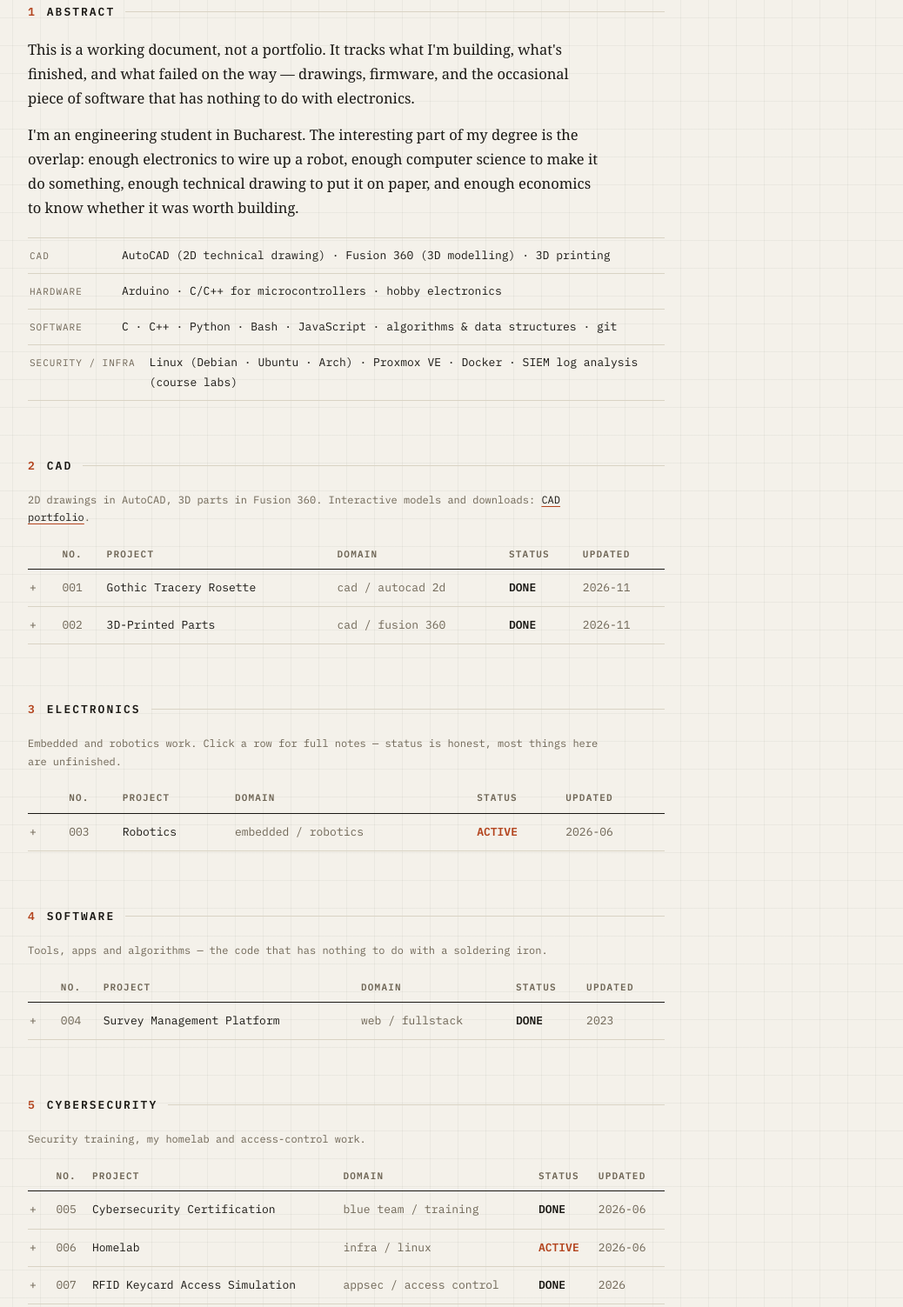
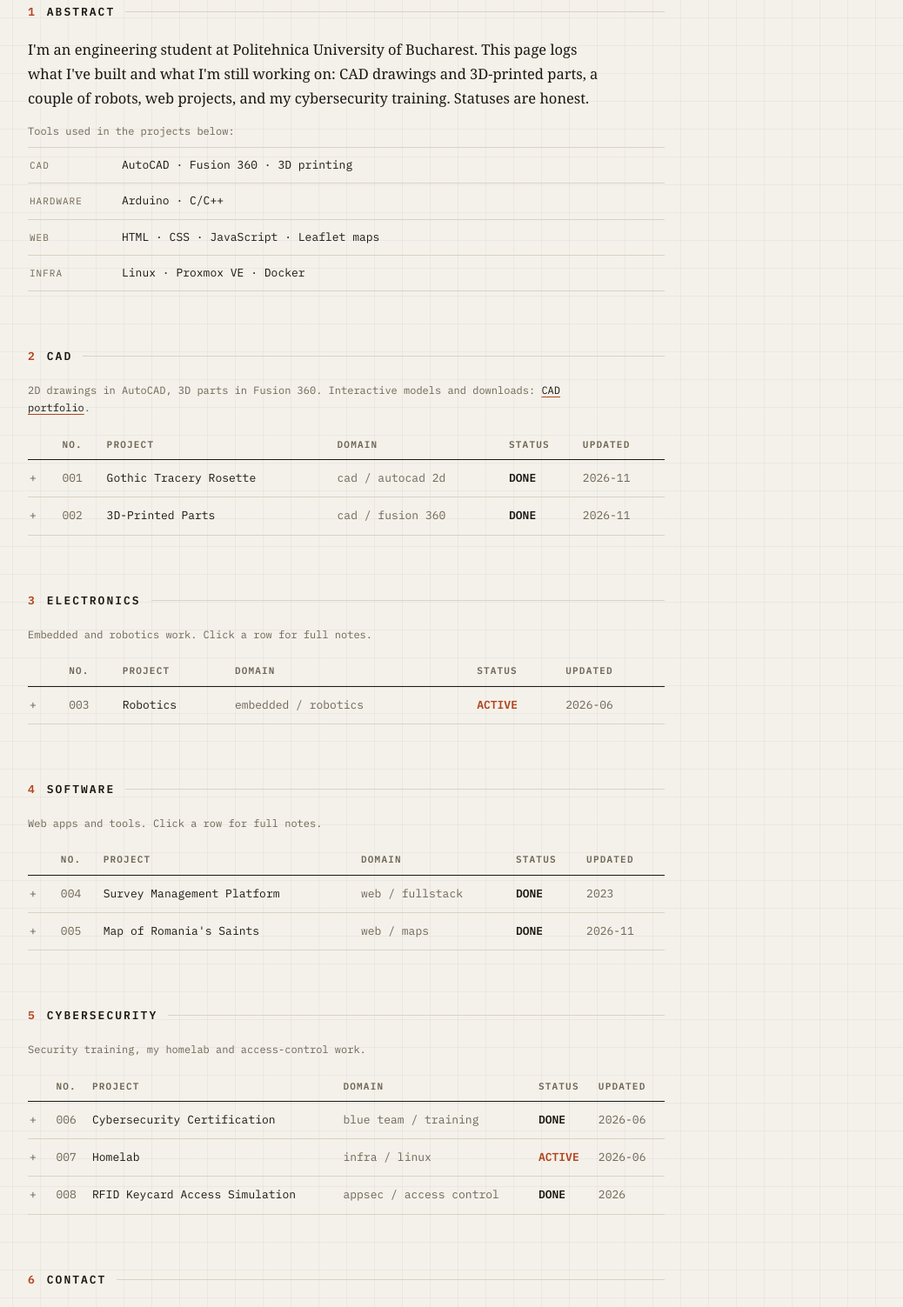
Before and after one commit to Tinuku/personal-website, a plain HTML site: page index.html in a window 1280 px wide. Shown: the part 364-1867 px from the top of the page at 87% size, without its empty margins (242-1280 px from the left). Drawn offline with Linux system fonts and the light colour scheme.

Commit message:
Shorter abstract listing only tools used on the page; add the saints map
Co-Authored-By: Claude Opus 5.5 <noreply@anthropic.com>
Claude-Session: https://claude.ai/code/session_01GL5rMyRvv24U32vSq4eRg4

```diff
--- a/data.js
+++ b/data.js
@@ -5,7 +5,7 @@ window.SITE_DATA = {
     [
       "0.5",
       "2026-11-18",
-      "Added a CAD section (AutoCAD and Fusion 360); trimmed the log to work that is finished or actually in progress."
+      "Added a CAD section and the saints map; trimmed the log to work that is finished or actually in progress."
     ],
     [
       "0.4",
@@ -62,6 +62,15 @@ window.SITE_DATA = {
     },
     {
       "no": "005",
+      "category": "software",
+      "title": "Map of Romania's Saints",
+      "domain": "web / maps",
+      "status": "done",
+      "updated": "2026-11",
+      "details": "\n      <h5>Overview</h5>\n      <p>An interactive map of the saints canonised by the Romanian Orthodox Church, including those canonised in 2025. Built with <code>Leaflet</code> and OpenStreetMap; plain HTML and JavaScript, no build step. <a href=\"https://tinuku.github.io/harta-sfinti/\">Open the map</a>.</p>\n      <h5>Features</h5>\n      <ul>\n        <li><span class=\"mk x\">[x]</span>82 saints with short biographies in Romanian and English</li>\n        <li><span class=\"mk x\">[x]</span>Portraits loaded automatically from Wikipedia, with a fallback when none exists</li>\n        <li><span class=\"mk x\">[x]</span>Markers grouped into numbered clusters where several saints share a place</li>\n        <li><span class=\"mk x\">[x]</span>Search that ignores diacritics, plus filters by category</li>\n      </ul>"
+    },
+    {
+      "no": "006",
       "category": "cybersecurity",
       "title": "Cybersecurity Certification",
       "domain": "blue team / training",
@@ -70,7 +79,7 @@ window.SITE_DATA = {
       "details": "\n      <h5>Credential</h5>\n      <p>Cybersecurity Certification — <b>Wawiwa Tech Training / NewTech Academy</b>, June 2026. Final grade\n      <b>9.55 / 10</b> on the technical exam and capstone presentation.</p>\n      <h5>Course labs (simulated company networks)</h5>\n      <ul>\n        <li><span class=\"mk x\">[x]</span>Vulnerability assessment and network traffic analysis</li>\n        <li><span class=\"mk x\">[x]</span>Incident response procedures</li>\n        <li><span class=\"mk x\">[x]</span>SIEM dashboards for log analysis and threat hunting</li>\n        <li><span class=\"mk x\">[x]</span>Hardening Linux systems and containers</li>\n      </ul>"
     },
     {
-      "no": "006",
+      "no": "007",
       "category": "cybersecurity",
       "title": "Homelab",
       "domain": "infra / linux",
@@ -79,7 +88,7 @@ window.SITE_DATA = {
       "details": "\n      <h5>Overview</h5>\n      <p>I run <code>Proxmox VE</code> on my own hardware to host Linux virtual machines and <code>Docker</code> containers, and use it to practise what the course taught.</p>\n      <h5>Work</h5>\n      <ul>\n        <li><span class=\"mk x\">[x]</span>Linux VMs (Debian, Ubuntu, Arch) — users, permissions, firewall rules</li>\n        <li><span class=\"mk t\">[~]</span>Hardening the services I run</li>\n      </ul>"
     },
     {
-      "no": "007",
+      "no": "008",
       "category": "cybersecurity",
       "title": "RFID Keycard Access Simulation",
       "domain": "appsec / access control",
--- a/index.html
+++ b/index.html
@@ -181,20 +181,16 @@ footer{
 <section id="abstract">
   <h2><span class="n">1</span> Abstract</h2>
   <p>
-    This is a working document, not a portfolio. It tracks what I'm building, what's finished,
-    and what failed on the way — drawings, firmware, and the occasional piece of software
-    that has nothing to do with electronics.
+    I'm an engineering student at Politehnica University of Bucharest. This page logs what I've
+    built and what I'm still working on: CAD drawings and 3D-printed parts, a couple of robots,
+    web projects, and my cybersecurity training. Statuses are honest.
   </p>
-  <p>
-    I'm an engineering student in Bucharest. The interesting part of my degree is the overlap:
-    enough electronics to wire up a robot, enough computer science to make it do something,
-    enough technical drawing to put it on paper, and enough economics to know whether it was worth building.
-  </p>
-  <dl class="toolbox">
-    <div><dt>CAD</dt><dd>AutoCAD (2D technical drawing) · Fusion 360 (3D modelling) · 3D printing</dd></div>
-    <div><dt>Hardware</dt><dd>Arduino · C/C++ for microcontrollers · hobby electronics</dd></div>
-    <div><dt>Software</dt><dd>C · C++ · Python · Bash · JavaScript · algorithms &amp; data structures · git</dd></div>
-    <div><dt>Security / infra</dt><dd>Linux (Debian · Ubuntu · Arch) · Proxmox VE · Docker · SIEM log analysis (course labs)</dd></div>
+  <p class="note" style="margin:0">Tools used in the projects below:</p>
+  <dl class="toolbox" style="margin-top:8px">
+    <div><dt>CAD</dt><dd>AutoCAD · Fusion 360 · 3D printing</dd></div>
+    <div><dt>Hardware</dt><dd>Arduino · C/C++</dd></div>
+    <div><dt>Web</dt><dd>HTML · CSS · JavaScript · Leaflet maps</dd></div>
+    <div><dt>Infra</dt><dd>Linux · Proxmox VE · Docker</dd></div>
   </dl>
 </section>
 
@@ -211,7 +207,7 @@ footer{
 
 <section id="electronics">
   <h2><span class="n">3</span> Electronics</h2>
-  <p class="note" style="margin:0 0 14px">Embedded and robotics work. Click a row for full notes — status is honest, most things here are unfinished.</p>
+  <p class="note" style="margin:0 0 14px">Embedded and robotics work. Click a row for full notes.</p>
   <div class="tablewrap">
   <table>
     <thead><tr><th></th><th>No.</th><th>Project</th><th>Domain</th><th>Status</th><th>Updated</th></tr></thead>
@@ -222,7 +218,7 @@ footer{
 
 <section id="software">
   <h2><span class="n">4</span> Software</h2>
-  <p class="note" style="margin:0 0 14px">Tools, apps and algorithms — the code that has nothing to do with a soldering iron.</p>
+  <p class="note" style="margin:0 0 14px">Web apps and tools. Click a row for full notes.</p>
   <div class="tablewrap">
   <table>
     <thead><tr><th></th><th>No.</th><th>Project</th><th>Domain</th><th>Status</th><th>Updated</th></tr></thead>
```
